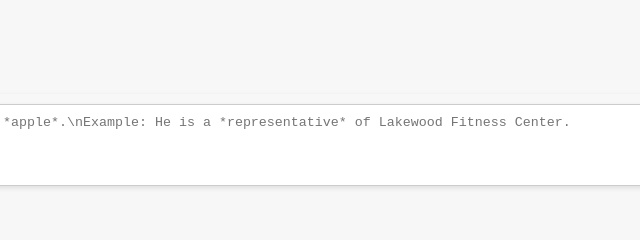
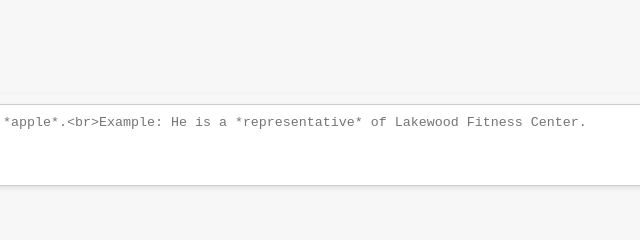
Before and after one commit to Huiceum/Heiter, a plain HTML site: page Fill in the Blanks.html in a window 1280 px wide. Shown: the top 240 px of the page, 332-972 px from the left. Drawn offline with Linux system fonts and the light colour scheme.

Commit message:
Update Fill in the Blanks.html

```diff
--- a/Fill in the Blanks.html
+++ b/Fill in the Blanks.html
@@ -115,7 +115,7 @@
 <h1>將題目至於此處</h1>
 
 <div class="input-area">
-    <textarea id="inputField" rows="4" placeholder="Enter sentences with blanks marked as *apple*.\nExample: He is a *representative* of Lakewood Fitness Center."></textarea>
+    <textarea id="inputField" rows="4" placeholder="Enter sentences with blanks marked as *apple*.<br>Example: He is a *representative* of Lakewood Fitness Center."></textarea>
     <button onclick="generateExercise()">產生題目</button>
 </div>
 
```
